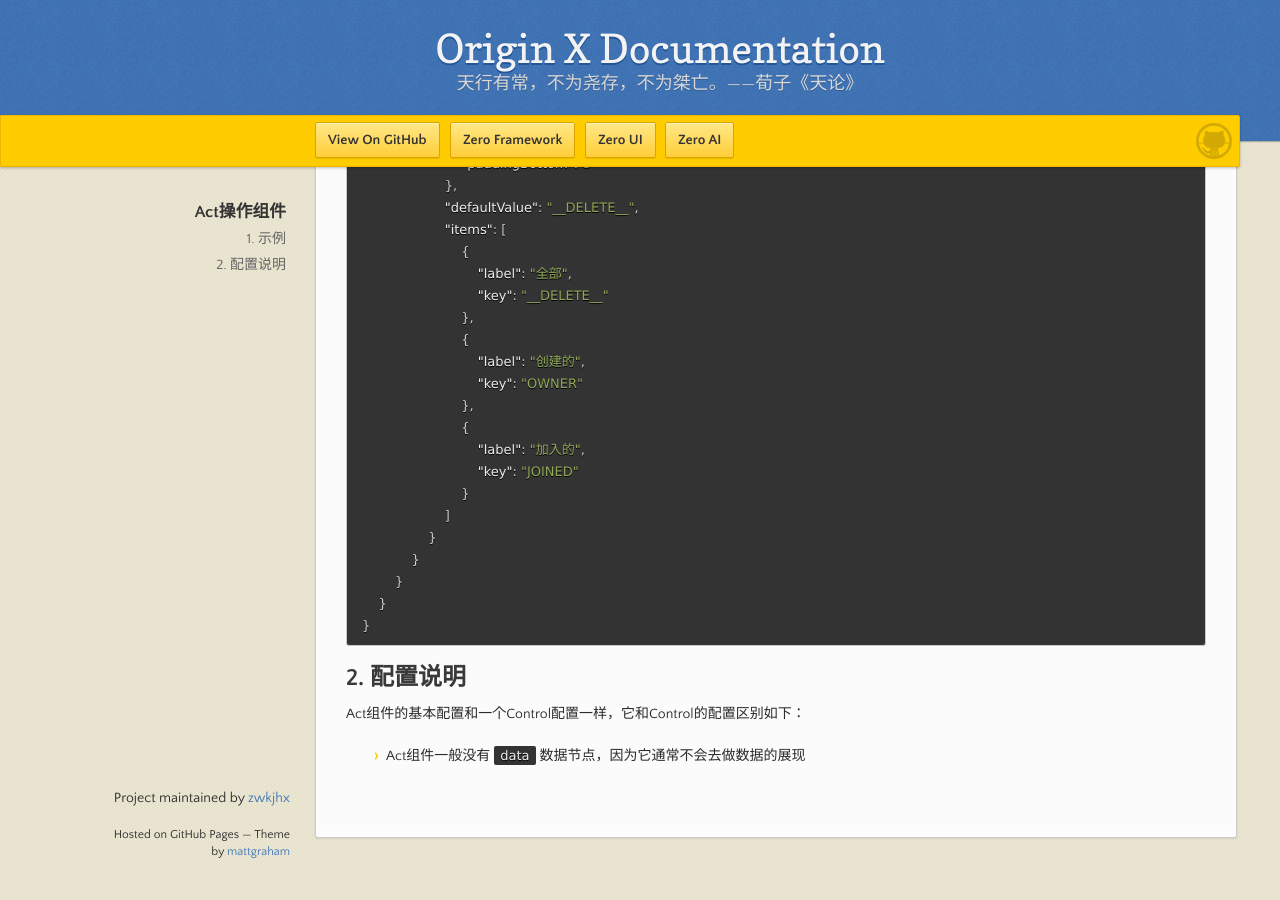
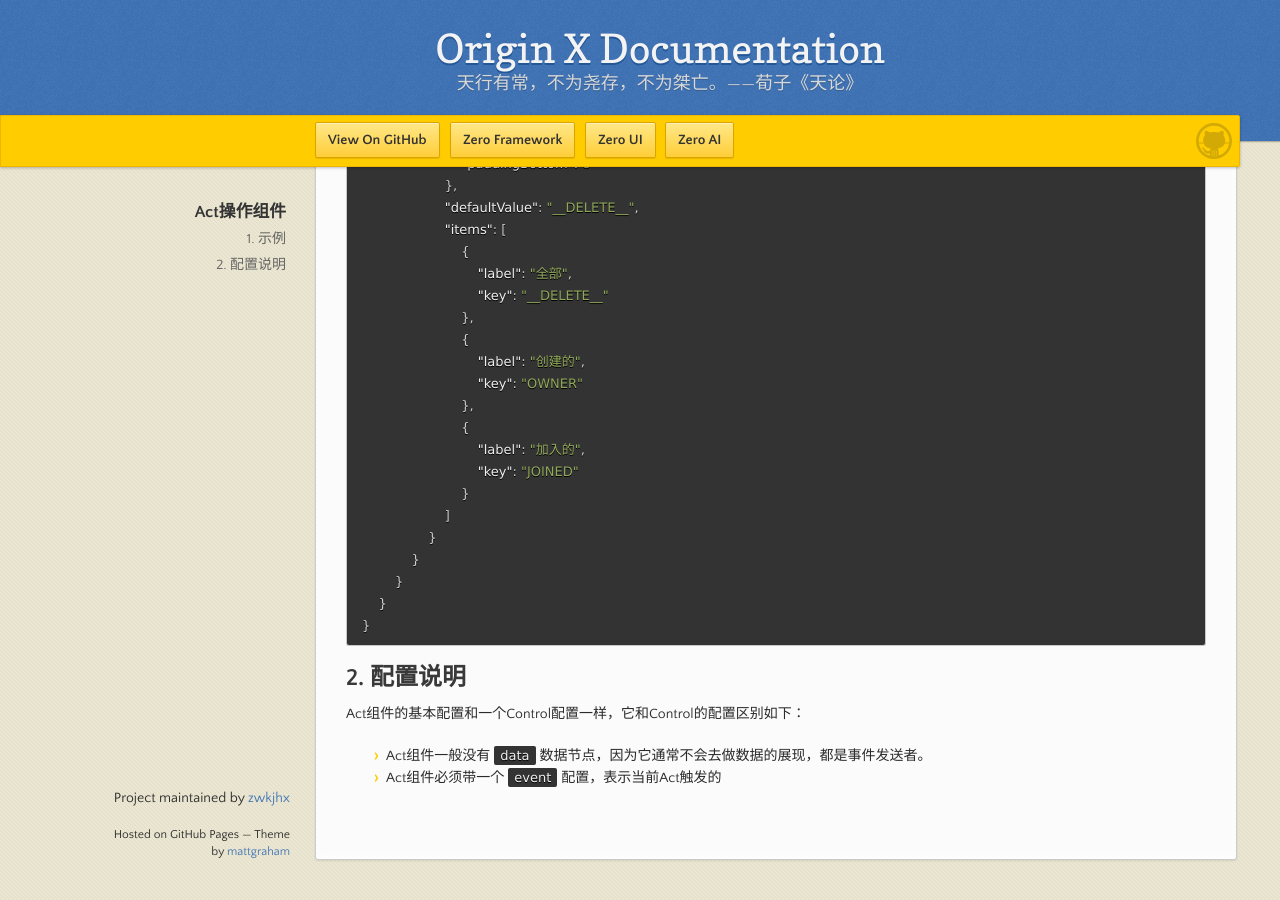
Before and after one commit to zwkjhx/ox-doc, a Jekyll site: the page built from specification/3-origin-xgui-fan/spo-013-actcao-zuo-zu-jian.md, in a window 1280 px wide and 900 px high, scrolled down 700 px. Built offline with Jekyll 4.4.1, drawn with Linux system fonts in a browser that asks for light colours; our own code applies the rules of GitHub Pages for plain Markdown files; before the commit the page ends 1578 px from its top, so only the background shows below that.

Commit message:
Updates specification/3-origin-xgui-fan/spo-013-actcao-zuo-zu-jian.md
Auto commit by GitBook Editor

```diff
--- a/specification/3-origin-xgui-fan/spo-013-actcao-zuo-zu-jian.md
+++ b/specification/3-origin-xgui-fan/spo-013-actcao-zuo-zu-jian.md
@@ -55,4 +55,5 @@
 
 Act组件的基本配置和一个Control配置一样，它和Control的配置区别如下：
 
-* Act组件一般没有`data`数据节点，因为它通常不会去做数据的展现
+* Act组件一般没有`data`数据节点，因为它通常不会去做数据的展现，都是事件发送者。
+* Act组件必须带一个`event`配置，表示当前Act触发的
```
